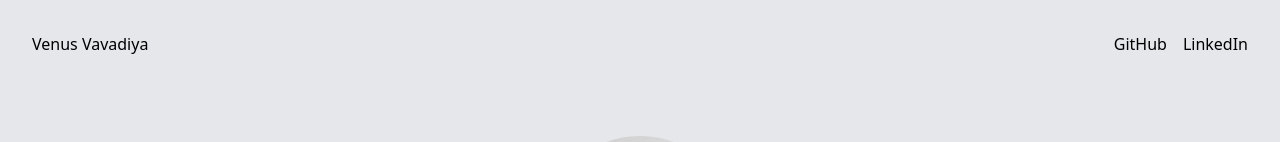
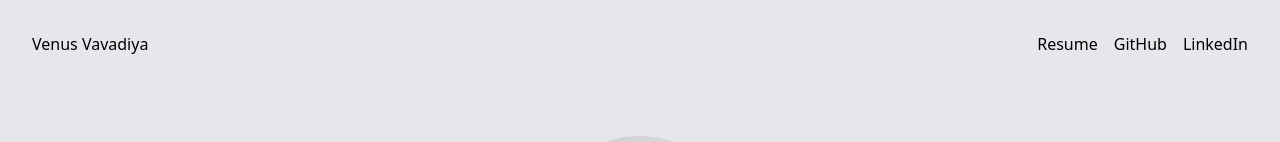
Before and after one commit to venusvavadiya/venusvavadiya.github.io, a Next.js app: page / in a window 1280 px wide. Shown: the top 142 px of the page. Built offline with nearby package versions, Linux system fonts and the light colour scheme.

Commit message:
Resume included

```diff
--- a/components/Header.jsx
+++ b/components/Header.jsx
@@ -12,6 +12,14 @@ const Header = () => (
     </div>
 
     <div className="flex p-1 md:p-2">
+      <a
+        target="_blank"
+        href="/Resume.pdf"
+        className="block p-1 md:p-2"
+      >
+        Resume
+      </a>
+
       <a
         target="_blank"
         href="https://github.com/venusvavadiya"
```
